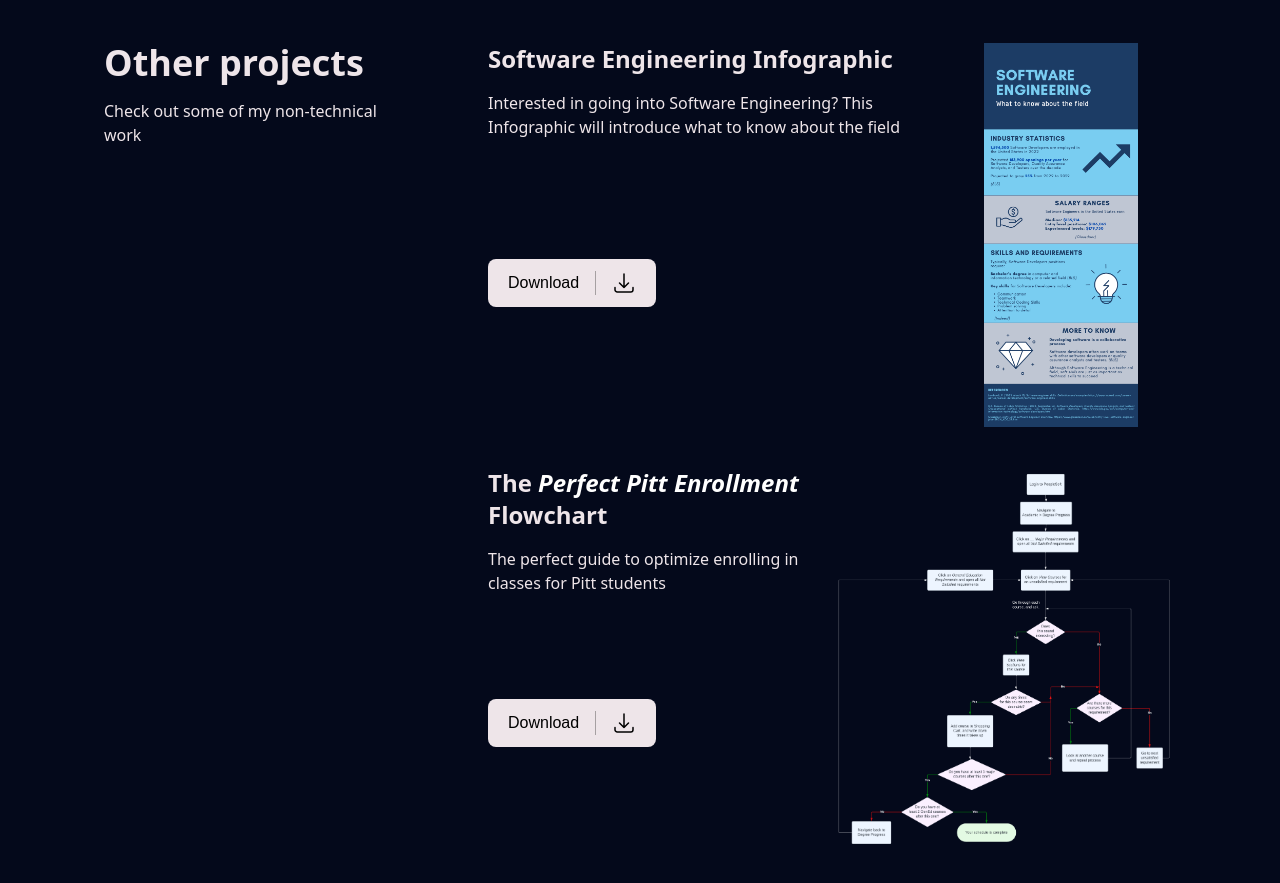
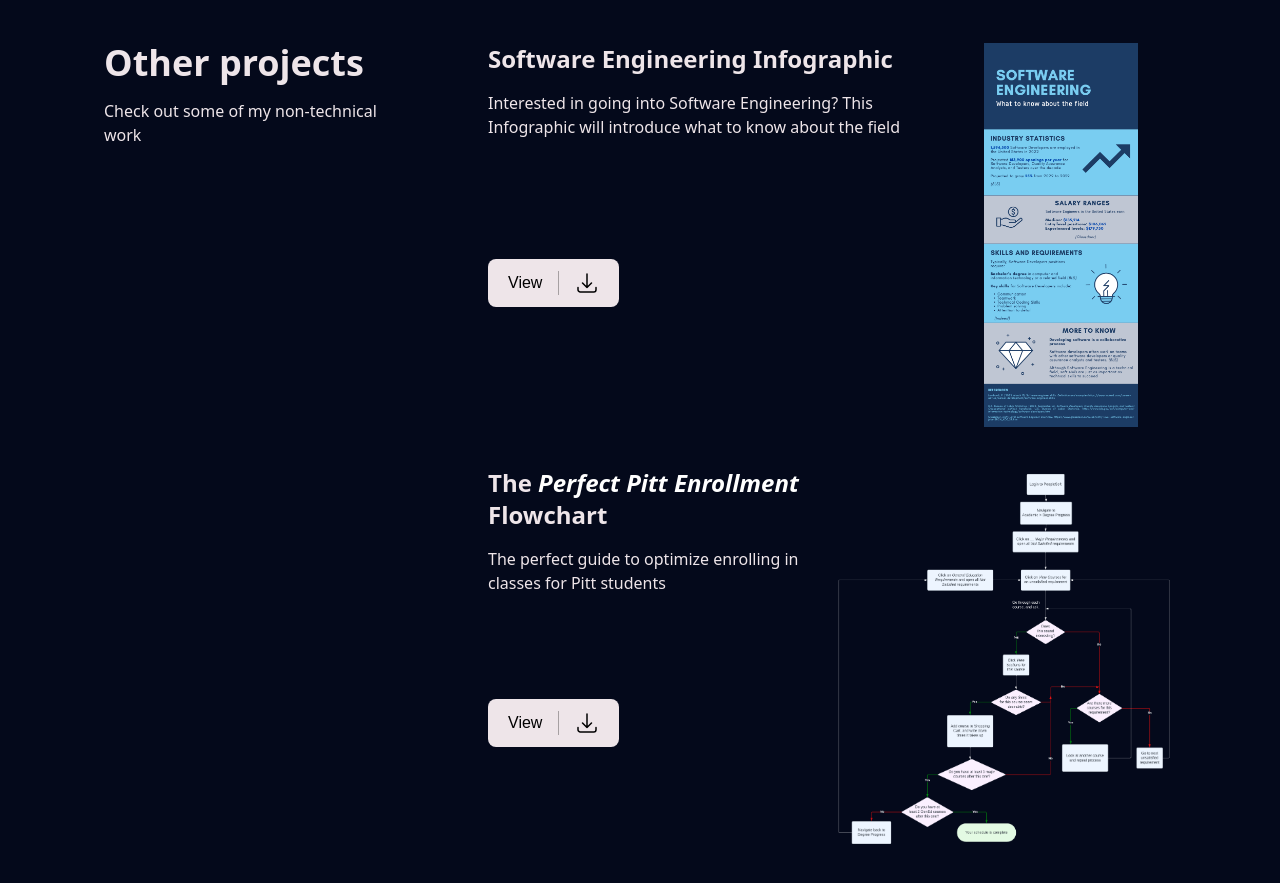
Before and after one commit to maxhayes17/personal-website, a Gatsby site: page / in a window 1280 px wide. Shown: the part 3317-4200 px from the top of the page. Built offline with nearby package versions, Linux system fonts and the light colour scheme; Gatsby itself is replaced by a stand-in of ours.

Commit message:
Update "download" to view

```diff
--- a/src/pages/index.js
+++ b/src/pages/index.js
@@ -155,7 +155,7 @@ const IndexPage = () => {
                     href="Software_Engineering_Infographic.pdf"
                     target="_blank"
                     className="flex flex-row bg-lavender-blush text-black w-fit space-x-4 px-5 py-3 rounded-lg hover:cursor-pointer divide-x divide-black divide-opacity-30 my-auto">
-                        <p style={{fontFamily:"'Ramabhadra', sans-serif"}}>Download</p>
+                        <p style={{fontFamily:"'Ramabhadra', sans-serif"}}>View</p>
                         <div className="pl-4">
                           <svg xmlns="http://www.w3.org/2000/svg" fill="none" viewBox="0 0 24 24" strokeWidth="1.5" stroke="currentColor" className="w-6 h-6 text-black">
                             <path strokeLinecap="round" strokeLinejoin="round" d="M3 16.5v2.25A2.25 2.25 0 0 0 5.25 21h13.5A2.25 2.25 0 0 0 21 18.75V16.5M16.5 12 12 16.5m0 0L7.5 12m4.5 4.5V3" />
@@ -177,7 +177,7 @@ const IndexPage = () => {
                     href="Pitt_Enrollment_Flowchart.pdf"
                     target="_blank"
                     className="flex flex-row bg-lavender-blush text-black w-fit space-x-4 px-5 py-3 rounded-lg hover:cursor-pointer divide-x divide-black divide-opacity-30 my-auto">
-                        <p style={{fontFamily:"'Ramabhadra', sans-serif"}}>Download</p>
+                        <p style={{fontFamily:"'Ramabhadra', sans-serif"}}>View</p>
                         <div className="pl-4">
                           <svg xmlns="http://www.w3.org/2000/svg" fill="none" viewBox="0 0 24 24" strokeWidth="1.5" stroke="currentColor" className="w-6 h-6 text-black">
                             <path strokeLinecap="round" strokeLinejoin="round" d="M3 16.5v2.25A2.25 2.25 0 0 0 5.25 21h13.5A2.25 2.25 0 0 0 21 18.75V16.5M16.5 12 12 16.5m0 0L7.5 12m4.5 4.5V3" />
```
